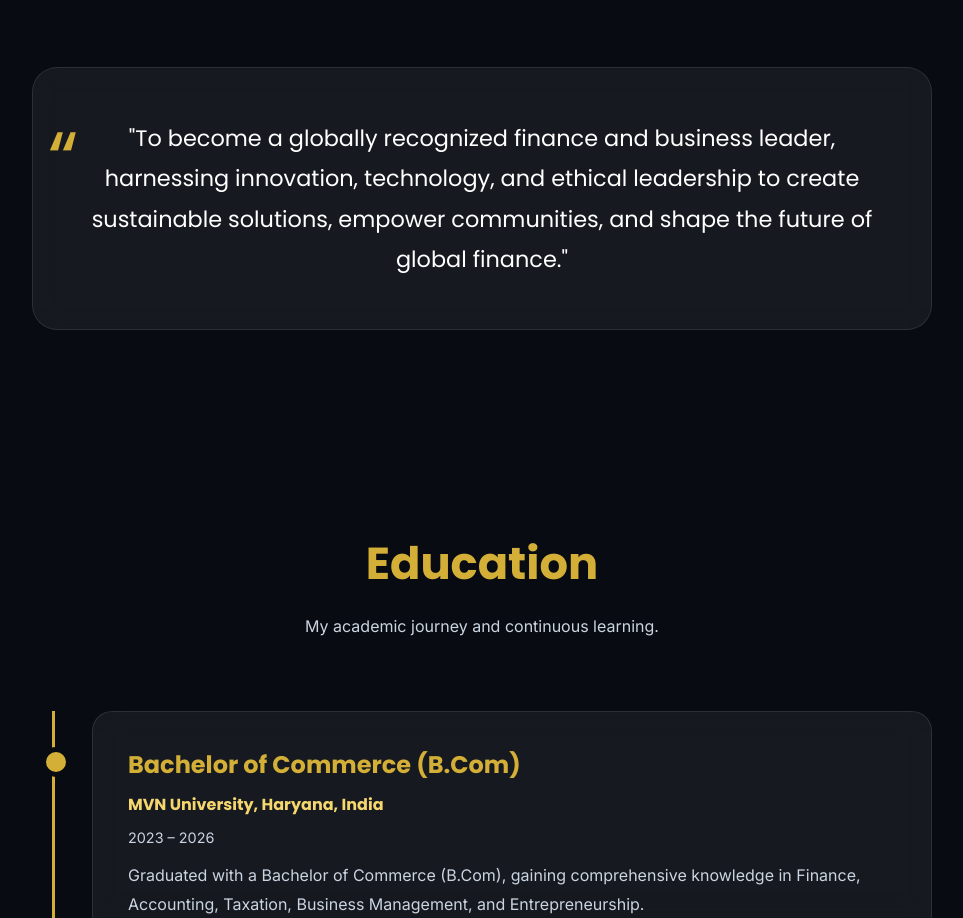
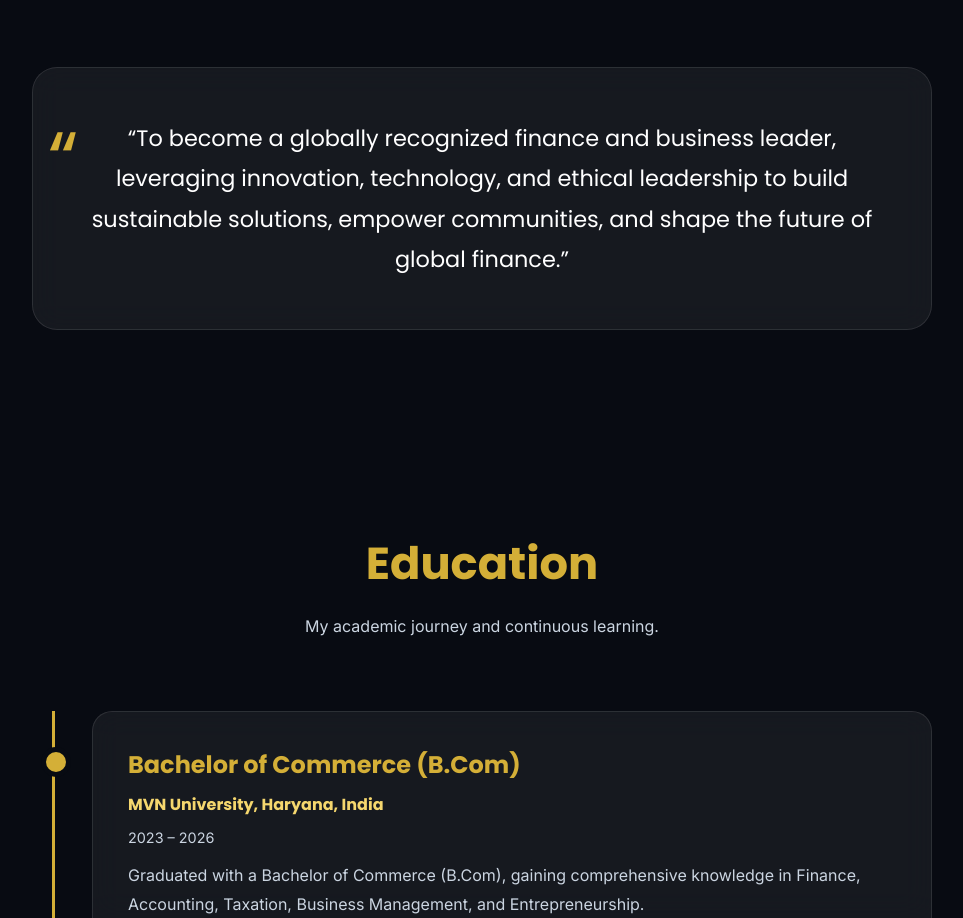
Before and after one commit to N-igel/N-igel.github.io, a plain HTML site: page index.html in a window 1280 px wide. Shown: the part 2425-3343 px from the top of the page, without its empty margins (158-1121 px from the left). Drawn offline with Linux system fonts and the light colour scheme.

Commit message:
Update index.html

```diff
--- a/index.html
+++ b/index.html
@@ -432,7 +432,7 @@ alt="Nigel Takunda Mujiche">
 
             <blockquote>
 
-               "To become a globally recognized finance and business leader, harnessing innovation, technology, and ethical leadership to create sustainable solutions, empower communities, and shape the future of global finance."
+               “To become a globally recognized finance and business leader, leveraging innovation, technology, and ethical leadership to build sustainable solutions, empower communities, and shape the future of global finance.”
 
             </blockquote>
 
```
